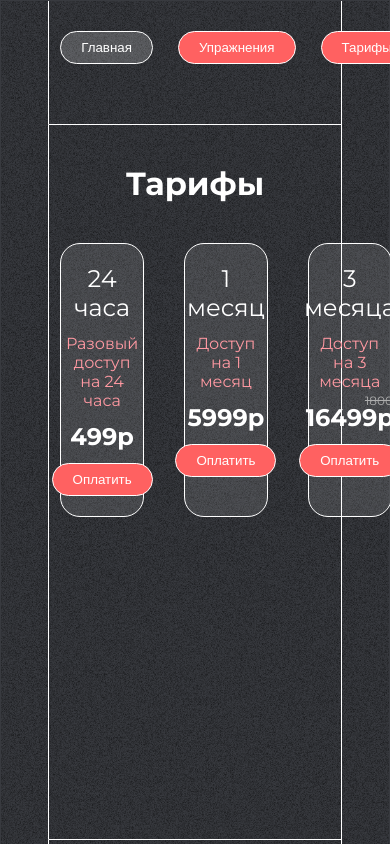
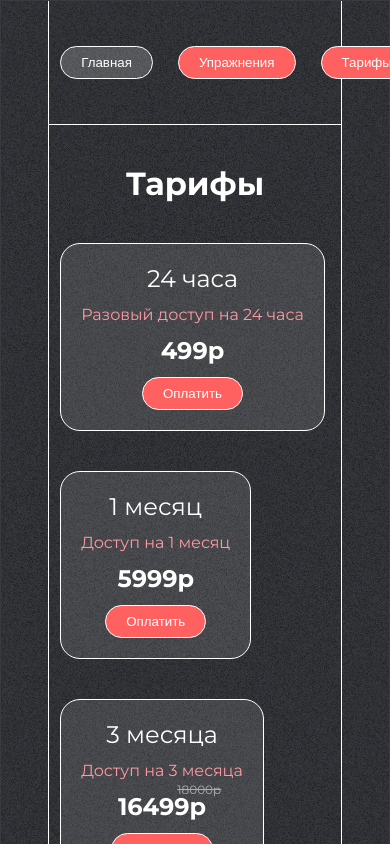
Before and after one commit to pavloging/nikassdgym, a React (Vite) app in the folder client/: page /rates in a window 390 px wide. Shown: the top 844 px of the page. Built offline with nearby package versions, Linux system fonts and the light colour scheme.

Commit message:
fix: style for mobile

```diff
--- a/client/src/index.css
+++ b/client/src/index.css
@@ -89,6 +89,7 @@ hr {
 .header {
     display: flex;
     justify-content: space-between;
+    align-items: center;
     padding: 30px 0;
 }
 .header .header__content,
@@ -221,6 +222,7 @@ hr {
 }
 .rates__list-cards {
     display: flex;
+    flex-wrap: wrap;
     gap: 40px;
 }
 .rates__card {
@@ -229,7 +231,7 @@ hr {
     align-items: center;
     gap: 12px;
     padding: 20px;
-    min-width: 21.5vw;
+    min-width: 21.4vw;
     background-color: #ffffff1c;
     border-radius: 20px;
     border: solid 1px var(--color-white);
@@ -255,3 +257,18 @@ hr {
     color: var(--color-grey);
     filter: blur(0.5px);
 }
+
+@media all and (max-device-width: 767px) {
+    .header {
+        justify-content: center;
+        flex-wrap: wrap;
+        gap: 20px;
+    }
+
+    .rates__list-cards {
+        margin-bottom: 40px;
+    }
+    .rates__card {
+        width: 100%;
+    }
+}
```
